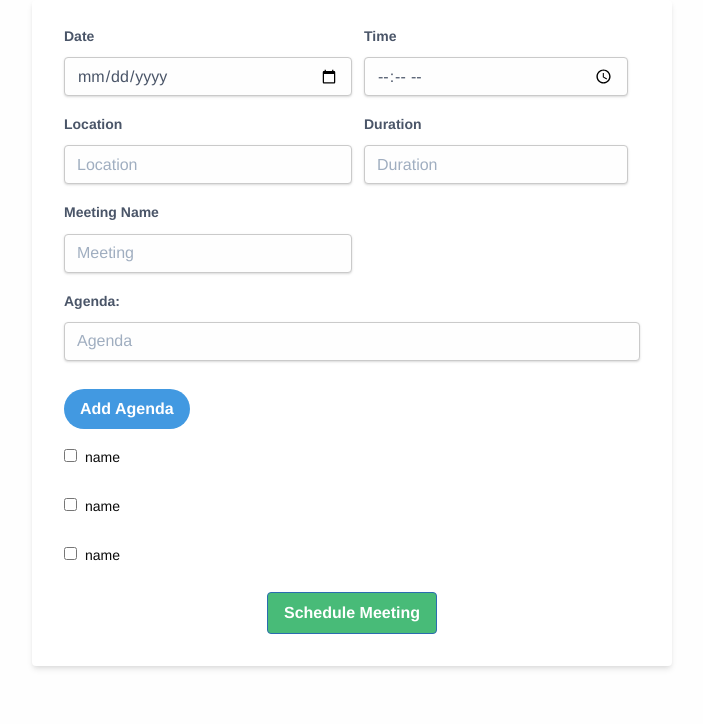
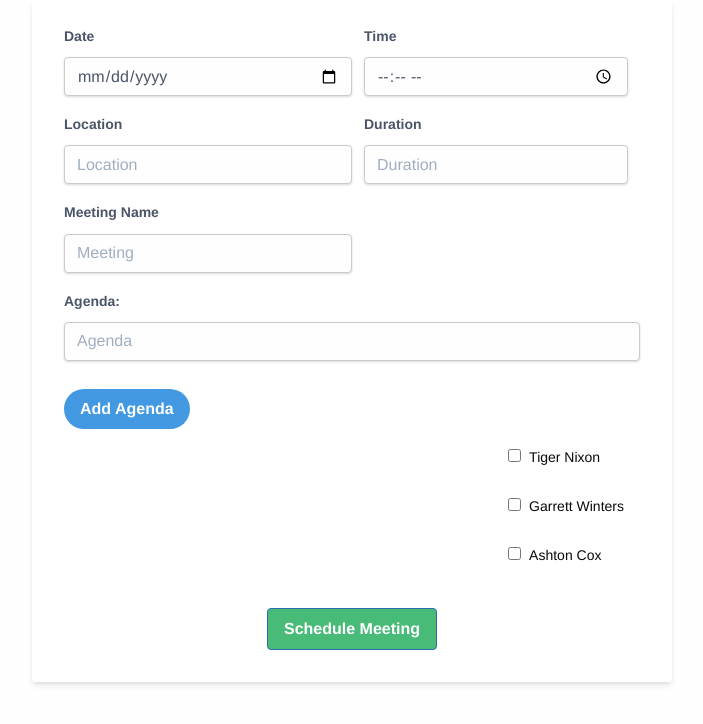
Before and after one commit to Could-this-have-been-an-email/bae.meet.ai, a React (Create React App) app in the folder client/: page /newmeeting in a window 1280 px wide. Shown: the top 724 px of the page, without its empty margins (288-991 px from the left). Built offline with nearby package versions, Linux system fonts and the light colour scheme.

Commit message:
added new component for listing users to click on

```diff
--- a/client/src/components/InfoMeeting.js
+++ b/client/src/components/InfoMeeting.js
@@ -1,8 +1,18 @@
 import React from 'react';
+import UserLI from '../components/UserLI';
 
 function InfoMeeting(props) {
   return (
     <div className="w-1/2 mx-auto">
+      {/* <div>
+        {props.userJson.map(name => (
+          <UserLI
+            first={name.firstName}
+            lname={name.lastName}
+            job={name.jobTitle}
+          ></UserLI>
+        ))}
+      </div> */}
       <form
         className="bg-white shadow-md rounded px-8 pt-6 pb-8 mb-4"
         id="meetingForm"
@@ -100,6 +110,20 @@ function InfoMeeting(props) {
           </button>
         </div>
         <div className="mb-4">
+          <div className="flex justify-end">
+            <div className="col">
+              {props.userJson.map(name => (
+                <UserLI
+                  first={name.firstName}
+                  lname={name.lastName}
+                  job={name.jobTitle}
+                ></UserLI>
+              ))}
+            </div>
+          </div>
+        </div>
+
+        {/* <div className="mb-4">
           <input type="checkbox" id="userMeeting" name="name"></input>
           <label for="name">name</label>
         </div>
@@ -110,7 +134,7 @@ function InfoMeeting(props) {
         <div className="mb-4">
           <input type="checkbox" id="userMeeting" name="name"></input>
           <label for="name">name</label>
-        </div>
+        </div> */}
         <div className="flex">
           <input
             type="submit"
--- /dev/null
+++ b/client/src/components/UserLI.js
@@ -0,0 +1,24 @@
+import React from 'react';
+
+const UserLI = props => {
+  let username = `${props.first} ${props.lname}`;
+  return (
+    <div className="mb-4">
+      <input type="checkbox" name={username}></input>
+      <label for="name">{username}</label>
+    </div>
+    // <ul>
+    //   <li>
+    //     <strong>Name:</strong>
+    //   </li>
+    //   <li>
+    //     <strong>Salary:</strong> ${props.lname}
+    //   </li>
+    //   <li>
+    //     <strong>Age:</strong> {props.job}
+    //   </li>
+    // </ul>
+  );
+};
+
+export default UserLI;
--- a/client/src/pages/NewMeeting.js
+++ b/client/src/pages/NewMeeting.js
@@ -1,9 +1,12 @@
-import React, { useReducer, useRef } from 'react';
+import React, { useReducer, useRef, useState } from 'react';
 import '../styles/newMeeting.css';
 import InfoMeeting from '../components/InfoMeeting';
+import UserJson from '../utils/user.json';
 
 function Meeting() {
   let allMeetings = [];
+
+  const [users, setUsers] = useState([UserJson]);
 
   const agendaInput = useRef();
   const [agendavalue, dispatch] = useReducer((state, action) => {
@@ -53,6 +56,7 @@ function Meeting() {
         submitAgenda={submitAgenda}
         agendaInput={agendaInput}
         agendavalueMap={agendavalue}
+        userJson={UserJson}
       ></InfoMeeting>
     </div>
   );
--- a/client/src/utils/user.json
+++ b/client/src/utils/user.json
@@ -2,19 +2,19 @@
   {
     "id": "1",
     "firstName": "Tiger",
-    "LastName": "Nixon",
+    "lastName": "Nixon",
     "jobTitle": "developer"
   },
   {
     "id": "2",
     "firstName": "Garrett ",
-    "LastName": "Winters",
+    "lastName": "Winters",
     "jobTitle": "sr developer"
   },
   {
     "id": "3",
     "firstName": "Ashton",
-    "LastName": "Cox",
+    "lastName": "Cox",
     "jobTitle": "manager"
   }
 ]
```
